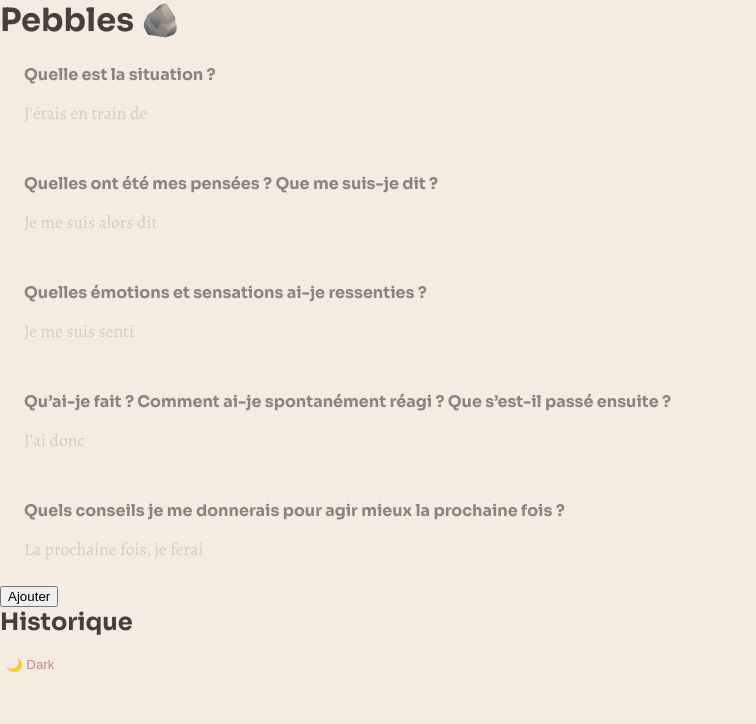
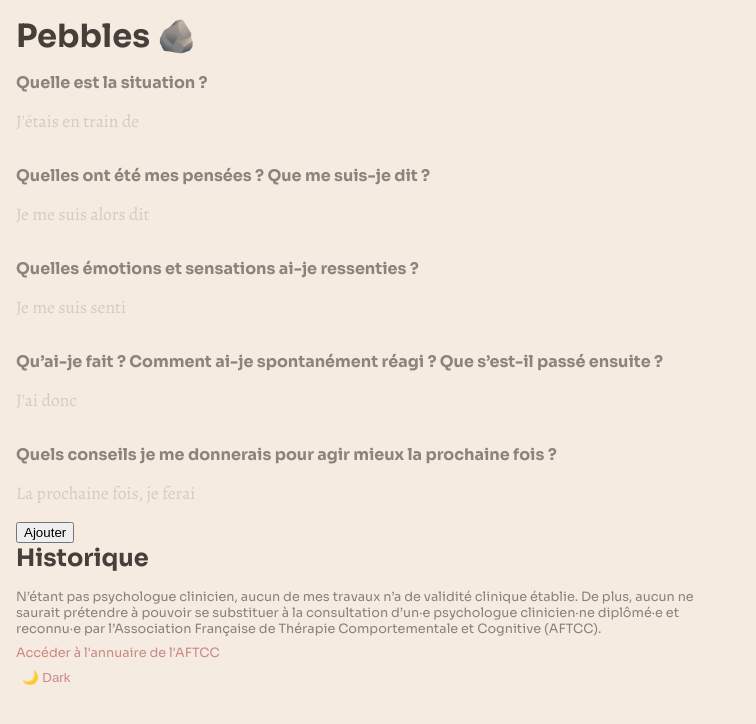
Before and after one commit to alexisbohns/pebbles, a SvelteKit app: page / in a window 1280 px wide. Shown: the top 724 px of the page, without its empty margins (0-756 px from the left). Built offline with nearby package versions, Linux system fonts and the light colour scheme; a web font is replaced by a local one.

Commit message:
introduce legal mentions (#19)
* introduce legal mentions

* fix lint error on href

```diff
--- a/src/global.styl
+++ b/src/global.styl
@@ -17,6 +17,7 @@
     --linen-light #f5ebe0
 
     --e00 var(--linen-light)
+    --e05 var(--wood-primary)
     --e10 var(--wood-dark)
 
     --a00 var(--pink-light)
@@ -48,7 +49,7 @@ body
     color var(--e10)
     -webkit-user-select none
     user-select none
-    padding 0
+    padding 1rem
     margin 0
     width 100%
     max-width 700px
@@ -56,3 +57,10 @@ body
 h1, h2, h3, h4, h5, h6, p, a
     margin 0
     padding 0
+
+a, a:visited
+    text-decoration none
+    color var(--a05)
+
+    &:hover
+        opacity .7
--- a/src/lib/components/Question.svelte
+++ b/src/lib/components/Question.svelte
@@ -34,7 +34,7 @@
 
 <style lang="stylus">
 	.question
-		padding 1.5rem
+		padding 1rem 0
 		display flex
 		flex-direction column
 		gap 0.5rem
--- a/src/lib/i18n/locales/en.yml
+++ b/src/lib/i18n/locales/en.yml
@@ -4,6 +4,10 @@ home:
   title: Pebbles 🪨
   history:
     title: History
+legal:
+  mention: 'As I am not a clinical psychologist, none of my work has established clinical validity. Furthermore, none of it can claim to be a substitute for consulting a qualified clinical psychologist recognized by the French Association of Cognitive and Behavioral Therapy (AFTCC).'
+  external_label: Access AFTCC directory
+  external_link: 'https://www.aftcc.org/annuaire'
 form:
   situation:
     name: Situation
--- a/src/lib/i18n/locales/fr.yml
+++ b/src/lib/i18n/locales/fr.yml
@@ -4,6 +4,10 @@ home:
   title: Pebbles 🪨
   history:
     title: Historique
+legal:
+  mention: 'N’étant pas psychologue clinicien, aucun de mes travaux n’a de validité clinique établie. De plus, aucun ne saurait prétendre à pouvoir se substituer à la consultation d’un·e psychologue clinicien·ne diplômé·e et reconnu·e par l’Association Française de Thérapie Comportementale et Cognitive (AFTCC).'
+  external_label: "Accéder à l'annuaire de l'AFTCC"
+  external_link: 'https://www.aftcc.org/annuaire'
 form:
   situation:
     name: Situation
--- a/src/routes/+page.svelte
+++ b/src/routes/+page.svelte
@@ -73,6 +73,25 @@
 	{/each}
 </ul>
 
-<div class="page-header">
+<div class="page-footer">
+	<p>{$t('legal.mention')}</p>
+	<a
+		href={`https://${$t('legal.external_link').replace(/^https?:\/\//, '')}`}
+		target="_blank"
+		rel="noopener noreferrer"
+		aria-label={$t('legal.external_label')}
+		title={$t('legal.external_label')}>{$t('legal.external_label')}</a
+	>
 	<ThemeToggle />
 </div>
+
+<style lang="stylus">
+	.page-footer
+		display flex
+		flex-direction column
+		align-items start
+		gap .5rem
+
+		font-size .8rem
+		color var(--e05)
+</style>
```
